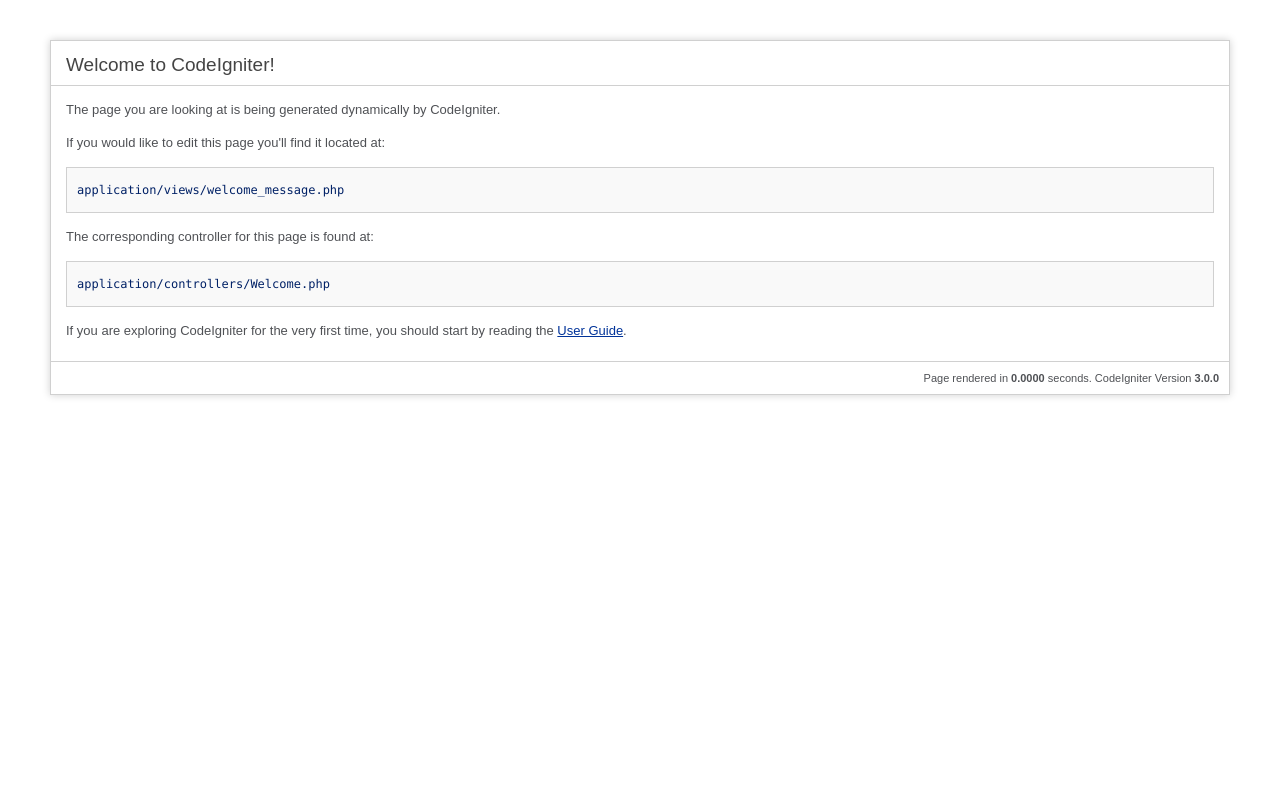
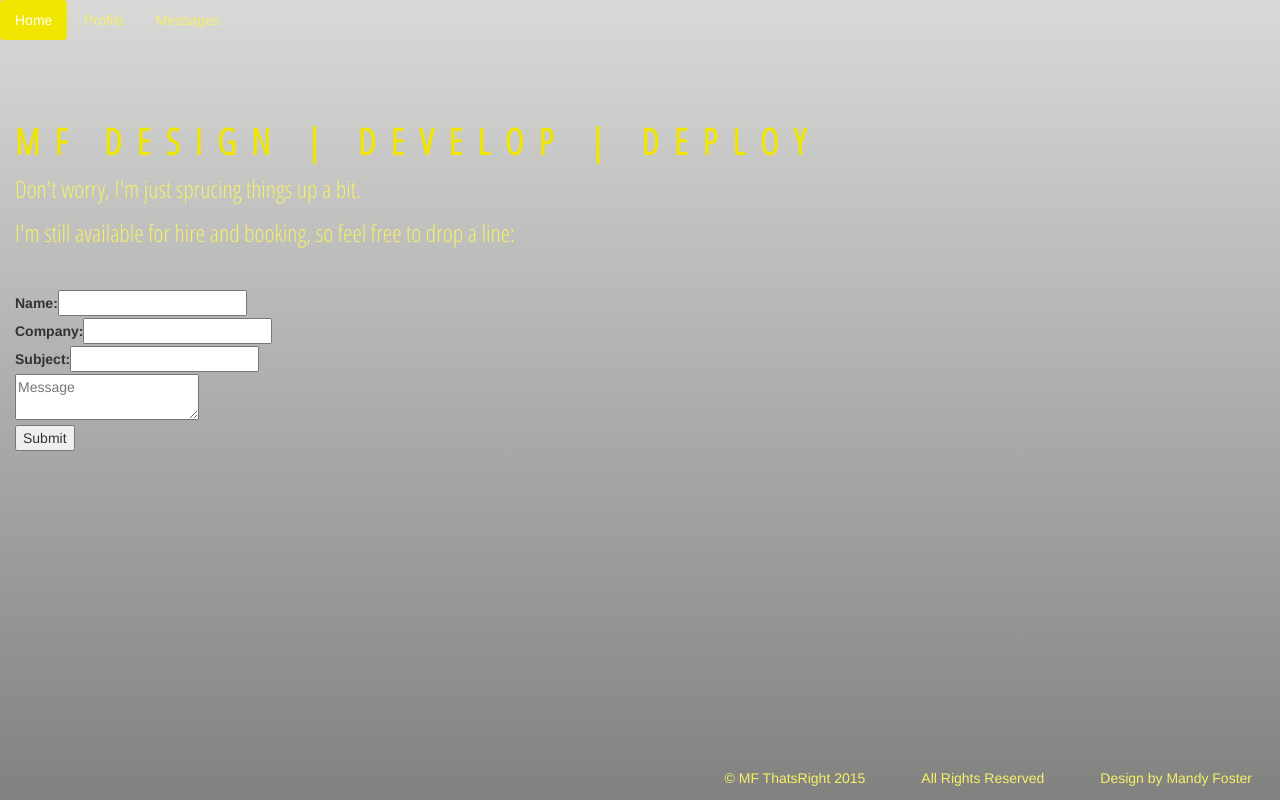
Before and after one commit to mandyfoster/mandyfoster.com, a CodeIgniter app: page /database/ in a window 1280 px wide. Run offline with CodeIgniter, Linux system fonts and the light colour scheme; some libraries are stand-ins or nearby versions.

Commit message:
Create temp layout

```diff
--- a/application/controllers/Welcome.php
+++ b/application/controllers/Welcome.php
@@ -20,6 +20,8 @@ class Welcome extends CI_Controller {
 	 */
 	public function index()
 	{
+        $this->load->view('templates/headerWIP');
 		$this->load->view('welcome_message');
+        $this->load->view('templates/footerWIP');
 	}
 }
--- /dev/null
+++ b/application/views/templates/footerWIP.php
@@ -0,0 +1,15 @@
+<?php
+// views/templates/footerWIP.php
+$currentYear = date("Y");
+?>
+
+    <div id="footer">
+        <ul class="footer">
+          <li>&copy; MF ThatsRight <?=$currentYear;?></li>
+          <li>All Rights Reserved</li>
+          <li><a href="#">Design by Mandy Foster</a></li>
+        </ul>
+    </div>
+
+</body>
+</html>
--- /dev/null
+++ b/application/views/templates/headerWIP.php
@@ -0,0 +1,93 @@
+<?php
+defined('BASEPATH') OR exit('No direct script access allowed');
+
+// views/templates/headerWIP.php
+
+?><!DOCTYPE html>
+<html lang="en">
+<head>
+	<meta charset="utf-8">
+	<title>Mandy Foster  DESIGN | DEVELOP | DEPLOY</title>
+
+	<!--<style type="text/css">
+
+	::selection { background-color: #E13300; color: white; }
+	::-moz-selection { background-color: #E13300; color: white; }
+
+	body {
+		background-color: #fff;
+		margin: 40px;
+		font: 13px/20px normal Helvetica, Arial, sans-serif;
+		color: #4F5155;
+	}
+
+	a {
+		color: #003399;
+		background-color: transparent;
+		font-weight: normal;
+	}
+
+	h1 {
+		color: #444;
+		background-color: transparent;
+		border-bottom: 1px solid #D0D0D0;
+		font-size: 19px;
+		font-weight: normal;
+		margin: 0 0 14px 0;
+		padding: 14px 15px 10px 15px;
+	}
+
+	code {
+		font-family: Consolas, Monaco, Courier New, Courier, monospace;
+		font-size: 12px;
+		background-color: #f9f9f9;
+		border: 1px solid #D0D0D0;
+		color: #002166;
+		display: block;
+		margin: 14px 0 14px 0;
+		padding: 12px 10px 12px 10px;
+	}
+
+	#body {
+		margin: 0 15px 0 15px;
+	}
+
+	p.footer {
+		text-align: right;
+		font-size: 11px;
+		border-top: 1px solid #D0D0D0;
+		line-height: 32px;
+		padding: 0 10px 0 10px;
+		margin: 20px 0 0 0;
+	}
+
+	#container {
+		margin: 10px;
+		border: 1px solid #D0D0D0;
+		box-shadow: 0 0 8px #D0D0D0;
+	}
+	</style> -->
+
+    <!-- Latest compiled and minified CSS -->
+    <link rel="stylesheet" href="https://maxcdn.bootstrapcdn.com/bootstrap/3.3.5/css/bootstrap.min.css">
+
+    <!-- Jquery library -->
+    <script src="https://ajax.googleapis.com/ajax/libs/jquery/2.1.3/jquery.min.js"></script>
+
+    <!-- Latest compiled and minified JavaScript -->
+    <script src="https://maxcdn.bootstrapcdn.com/bootstrap/3.3.5/js/bootstrap.min.js"></script>
+
+    <!-- Google WebFonts -->
+    <link href="http://fonts.googleapis.com/css?family=Open+Sans+Condensed:300" rel="stylesheet" />
+
+    <!-- My stylesheet -->
+    <link rel="stylesheet" href="/css/style.css">
+
+</head>
+<body>
+
+    <ul class="nav nav-pills navbar-fixed-top">
+      <li role="presentation" class="active"><a href="#">Home</a></li>
+      <li role="presentation"><a href="#">Profile</a></li>
+      <li role="presentation"><a href="#">Messages</a></li>
+    </ul>
--- a/application/views/welcome_message.php
+++ b/application/views/welcome_message.php
@@ -1,89 +1,26 @@
 <?php
-defined('BASEPATH') OR exit('No direct script access allowed');
-?><!DOCTYPE html>
-<html lang="en">
-<head>
-	<meta charset="utf-8">
-	<title>Welcome to CodeIgniter</title>
+// views/welcome_message.php
+?>
 
-	<style type="text/css">
+<div id="container" class="container-fluid">
 
-	::selection { background-color: #E13300; color: white; }
-	::-moz-selection { background-color: #E13300; color: white; }
+    <div class="column">
+        <h1 class="heading">MF  DESIGN | DEVELOP | DEPLOY</h1>
 
-	body {
-		background-color: #fff;
-		margin: 40px;
-		font: 13px/20px normal Helvetica, Arial, sans-serif;
-		color: #4F5155;
-	}
+        <div id="body">
+            <p>Don't worry, I'm just sprucing things up a bit.</p>
+            <p>I'm still available for hire and booking, so feel free to drop a line:</p>
 
-	a {
-		color: #003399;
-		background-color: transparent;
-		font-weight: normal;
-	}
+            <form name="contactMe" class="contactMe" action="welcome_message.php" method="post">
+                <label>Name:</label><input type="text" class="name" name="name"/><br/>
+                <label>Company:</label><input type="text" class="company" name="company"/><br/>
+                <label>Subject:</label><input type="text" class="subject" name="subject"/><br/>
+                <textarea placeholder="Message"></textarea><br/>
 
-	h1 {
-		color: #444;
-		background-color: transparent;
-		border-bottom: 1px solid #D0D0D0;
-		font-size: 19px;
-		font-weight: normal;
-		margin: 0 0 14px 0;
-		padding: 14px 15px 10px 15px;
-	}
+                <input type="submit" class="mySubmit" name="mySubmit"/>
+            </form>
 
-	code {
-		font-family: Consolas, Monaco, Courier New, Courier, monospace;
-		font-size: 12px;
-		background-color: #f9f9f9;
-		border: 1px solid #D0D0D0;
-		color: #002166;
-		display: block;
-		margin: 14px 0 14px 0;
-		padding: 12px 10px 12px 10px;
-	}
+        </div><!-- end #body -->
+    </div><!-- end .column.left -->
 
-	#body {
-		margin: 0 15px 0 15px;
-	}
-
-	p.footer {
-		text-align: right;
-		font-size: 11px;
-		border-top: 1px solid #D0D0D0;
-		line-height: 32px;
-		padding: 0 10px 0 10px;
-		margin: 20px 0 0 0;
-	}
-
-	#container {
-		margin: 10px;
-		border: 1px solid #D0D0D0;
-		box-shadow: 0 0 8px #D0D0D0;
-	}
-	</style>
-</head>
-<body>
-
-<div id="container">
-	<h1>Welcome to CodeIgniter!</h1>
-
-	<div id="body">
-		<p>The page you are looking at is being generated dynamically by CodeIgniter.</p>
-
-		<p>If you would like to edit this page you'll find it located at:</p>
-		<code>application/views/welcome_message.php</code>
-
-		<p>The corresponding controller for this page is found at:</p>
-		<code>application/controllers/Welcome.php</code>
-
-		<p>If you are exploring CodeIgniter for the very first time, you should start by reading the <a href="user_guide/">User Guide</a>.</p>
-	</div>
-
-	<p class="footer">Page rendered in <strong>{elapsed_time}</strong> seconds. <?php echo  (ENVIRONMENT === 'development') ?  'CodeIgniter Version <strong>' . CI_VERSION . '</strong>' : '' ?></p>
-</div>
-
-</body>
-</html>
+</div><!-- end #container, .container-fluid -->
--- /dev/null
+++ b/style.css
@@ -0,0 +1,91 @@
+* {
+    margin:0;
+}
+
+body, html {
+    /*background-image:url('http://www.hdwallpaperspulse.com/wp-content/uploads/2014/04/23/foggy-forest-3.jpg');
+    background-repeat: no-repeat;
+    background-attachment: fixed;
+    background-position: center;*/
+    background: -webkit-linear-gradient(#d9d9d8, #81817F); /* For Safari 5.1 to 6.0 */
+  background: -o-linear-gradient(#d9d9d8, #81817F); /* For Opera 11.1 to 12.0 */
+  background: -moz-linear-gradient(#d9d9d8, #81817F); /* For Firefox 3.6 to 15 */
+  background: linear-gradient(#d9d9d8, #81817F); /* Standard syntax */
+    height:100%;
+    width:100%;
+}
+
+h1.heading, p{
+	/* Using the custom font we've included in the HTML tab: */
+	font-family: 'Open Sans Condensed', sans-serif;
+}
+
+h1.heading {
+    font-weight:bolder;
+    font-size:36px;
+    padding-top:60px;
+    color:#f0e600;
+    letter-spacing:15px;
+}
+
+p {
+    font-weight:normal;
+    font-size:24px;
+    color:#f6f066;
+}
+
+ul.nav {
+    //background-color:rgba(130,240,255, .85);
+}
+
+ul.nav li a {
+    color:#f6f066;
+}
+
+.nav-pills li.active a {
+    background-color:#f0e600;
+}
+
+#container {
+    //background-color: red;
+    padding-top:3em;
+    padding-bottom:3em;
+}
+
+form.contactMe {
+    //background-color:palegreen;
+    margin-top:40px;
+}
+
+.column {
+    //outline:2px solid blue;
+    width:100%;
+}
+
+#footer {
+    //background-color:darkorange;
+    overflow:hidden;
+    position:fixed;
+    bottom:0;
+    width:100%;
+}
+
+ul.footer {
+    //background-color:cyan;
+    padding-left:0;
+    margin-bottom:0;
+    display:inline-block;
+    float:right;
+    overflow:hidden;
+}
+
+ul.footer li {
+    display:inline-block;
+    //outline:1px solid black;
+    float:left;
+    padding:.85em 2em .85em 2em;
+}
+
+ul.footer li a, ul.footer li {
+    color:#f6f066;
+}
```
